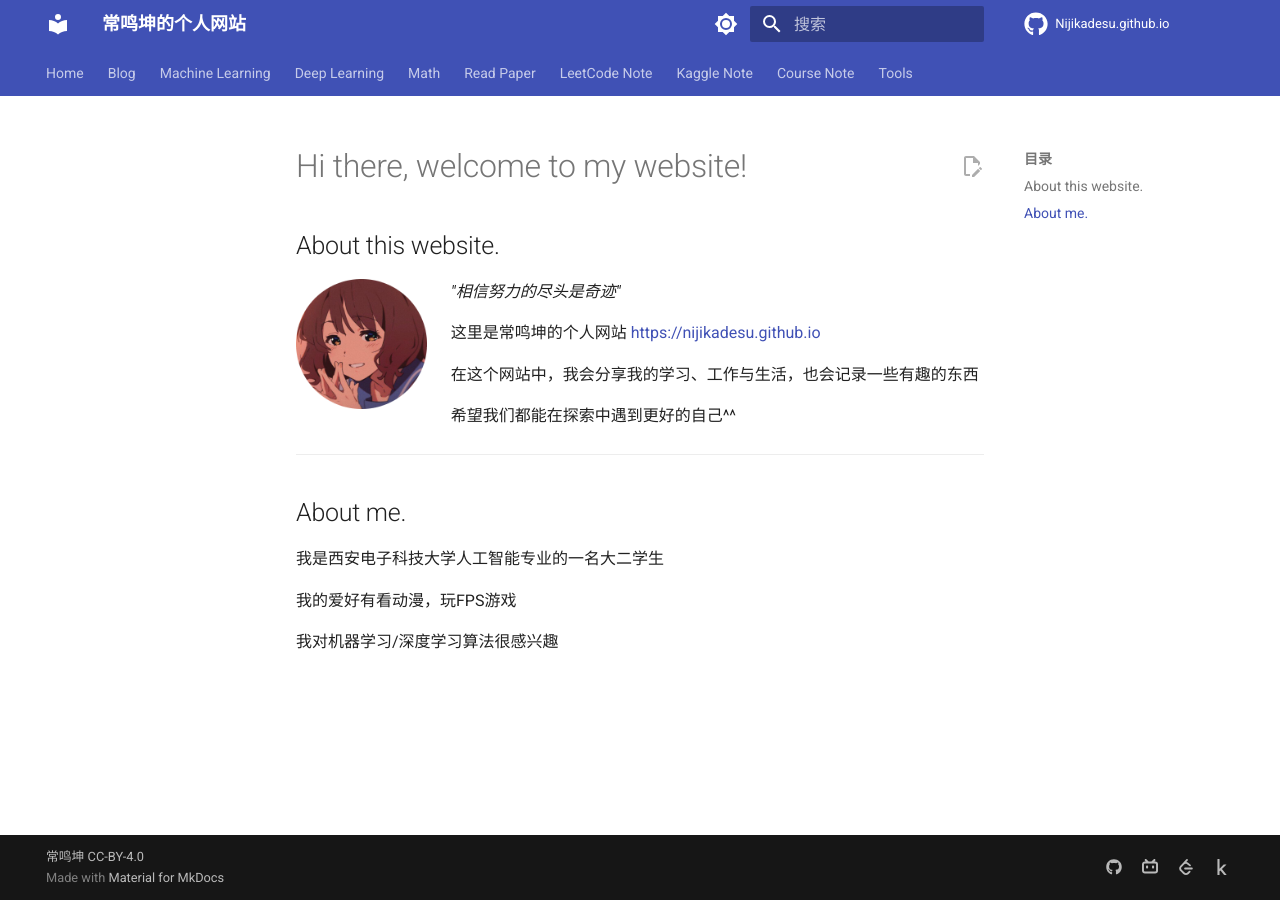
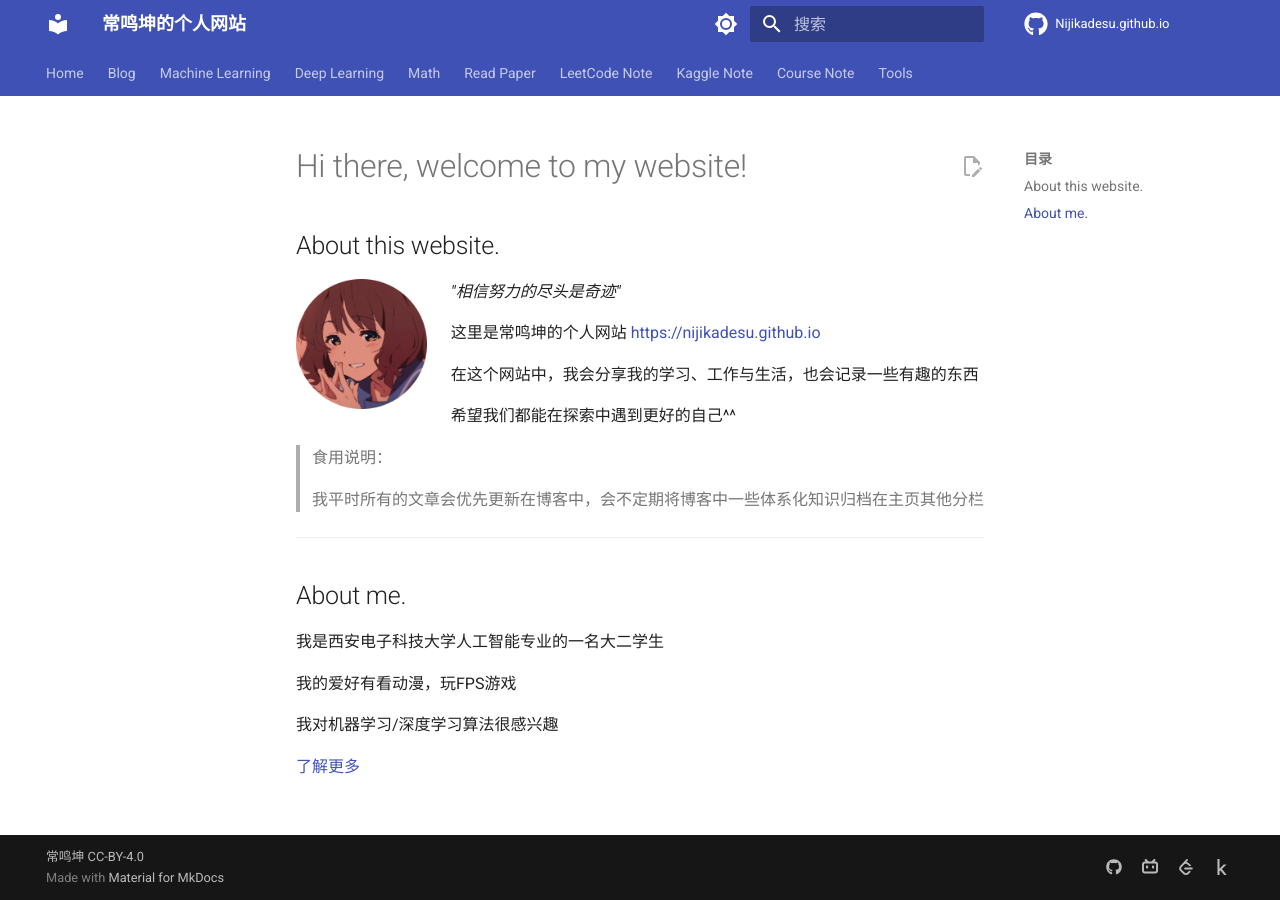
Before and after one commit to Nijikadesu/Nijikadesu.github.io, an MkDocs documentation site: the page built from docs/index.md, in a window 1280 px wide. Built offline with MkDocs 1.6.1 and Material for MkDocs 9.7.7, drawn with Linux system fonts in a browser that asks for light colours; nearby versions of some CDN libraries; library files that are not in the unit come from our copies; comment, search, counter and statistics services are not loaded.

Commit message:
modify homepage

```diff
--- a/docs/index.md
+++ b/docs/index.md
@@ -11,6 +11,10 @@
 
 &nbsp; 希望我们都能在探索中遇到更好的自己^^
 
+> 食用说明：
+>
+> 我平时所有的文章会优先更新在博客中，会不定期将博客中一些体系化知识归档在主页其他分栏
+
 ****
 ## About me.
 
@@ -19,3 +23,5 @@
 我的爱好有看动漫，玩FPS游戏
 
 我对机器学习/深度学习算法很感兴趣
+
+[了解更多](./Home/index.md)
```
Also changed, not shown: docs/Home/index.md (+4 -0 lines).
